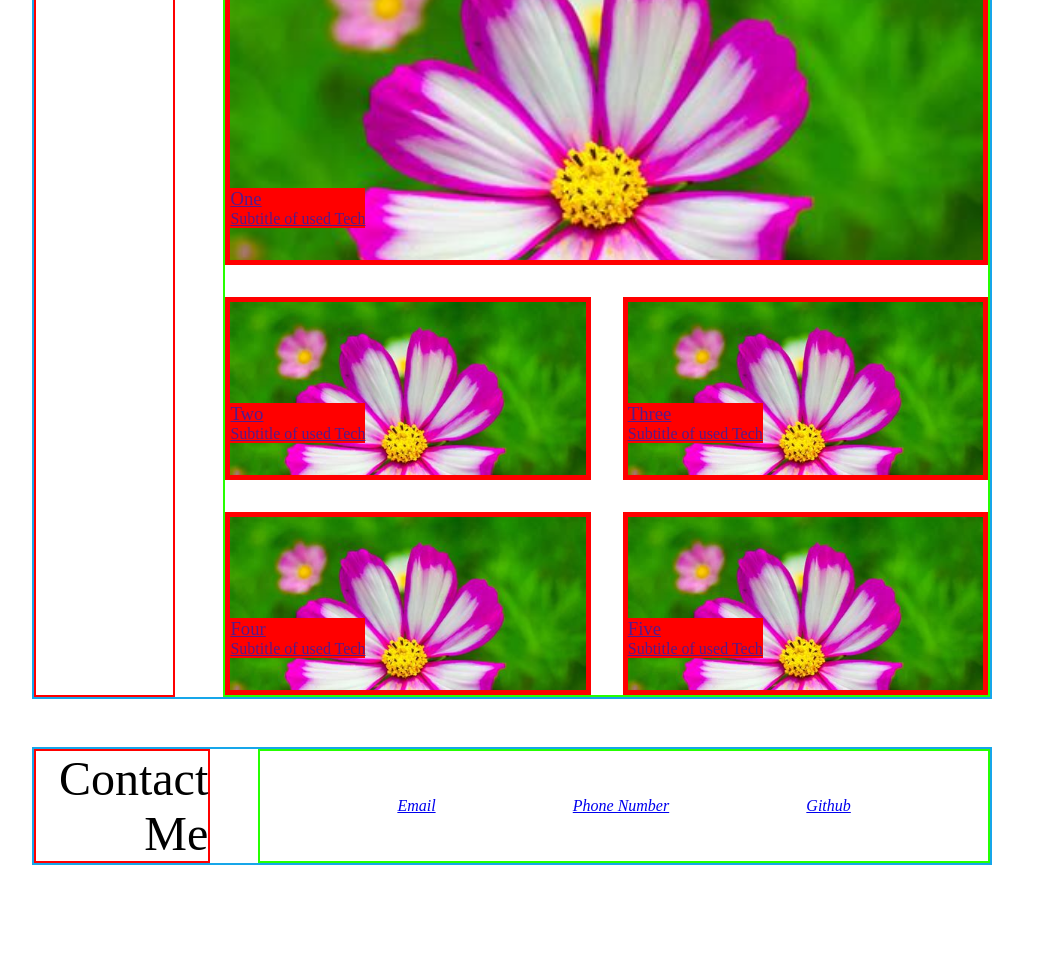
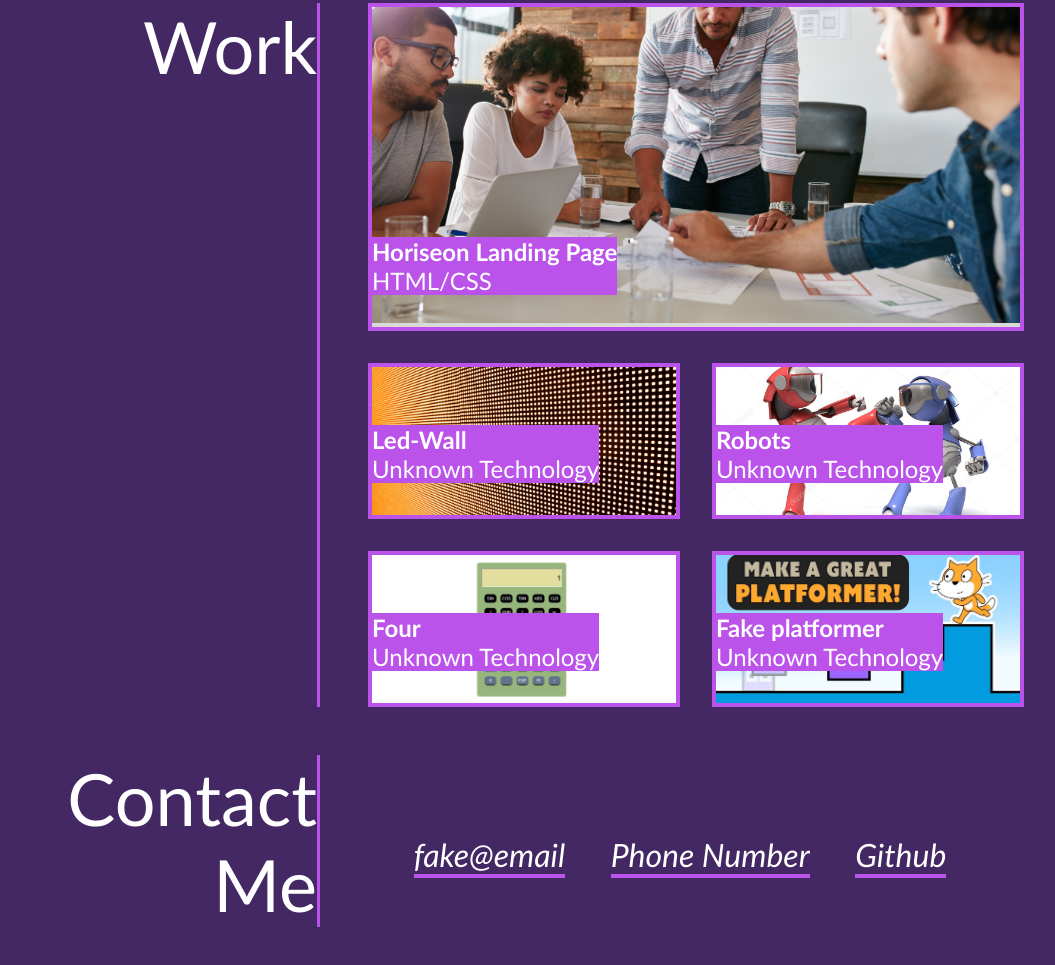
Before and after one commit to Alejandro-jpeg/Challenge-2, a plain HTML site: page index.html in a window 1280 px wide. Shown: the part 827-1792 px from the top of the page, without its empty margins (128-1183 px from the left). Before the commit the page ends 1740 px from the top, so only its background shows below. Drawn offline with Linux system fonts and the light colour scheme.

Commit message:
added some new images to the cards, fixed the placeholders

```diff
--- a/Assets/style.css
+++ b/Assets/style.css
@@ -1,32 +1,50 @@
 /* Universal Styles */
-
-
-h1{
-    font-weight: bold;
-    font-size: 3em;
+:root{
+    --main-bg-color: #432863;
+    --header-bg-color: #5d3f79;
+    --accent-color:#bb53eb;
+    --text-color:#ffffff;
 }
 
-h2{
-    font-size: 3em;
+*{
+    font-family:'Trebuchet MS', 'Lucida Sans Unicode', 'Lucida Grande', 'Lucida Sans', Arial, sans-serif;
+    color: var(--text-color);
 }
 
 
 header{
-    border: solid 2px red;
+    background-color: var(--header-bg-color);
 }
 
+body{
+    background-color: var(--main-bg-color);
+}
+
+.myname{
+    font-weight: bold;
+    font-size: 3em;
+    background-color: var(--accent-color);
+    padding-right: 10vw;
+}
+
+h3{
+    font-weight: bold;
+    font-size: 1.5em;
+}
+
+p{
+    font-size:1.5em;
+}
 
 .introduction{
     display: flex;
     flex-wrap: wrap;
-    padding:3em;
+    padding:3vw;
     justify-content: space-between;
 }
 
 nav{
     font-size: 1.5em;
-    width: 50%;
-    border: solid 2px black;
 }
 
 nav ul{
@@ -36,27 +54,60 @@ nav ul{
     justify-content: flex-end;
 }
 
-nav ul li{
+.nav-item{
     margin: 1em;
+    border-bottom: 3px solid var(--accent-color);
+    padding-top: 1em;
+}
+
+.nav-item a{
+    text-decoration: none;
+}
+
+.nav-item:hover{
+    background-color: var(--accent-color);
+    cursor: pointer;
+    transform: scale(1.5);
 }
 
 .hero{
     background-color: aliceblue;
+    background-image: url(./Images/Moon.jpg);
+    background-repeat: no-repeat;
+    background-size: cover;
+    background-position: center;
     display: flex;
     flex-wrap: wrap;
-    flex-direction: row;
-    justify-content: space-around;
+    justify-content: flex-end;
+    min-height: 350px;
+    padding: 2em;
 }
 .subtitle{
     align-self: flex-end;
+    font-size: 3em;
+    background-color: var(--accent-color);
+    padding-left: 10vw;
 }
 
 .profile-img{
     margin: 2em;
 }
 
+/* containers universal styles */
 
-/* containers universal styles */
+.container-title{
+    font-size: 3em;
+    text-align: right;
+    border-right: solid .3vw var(--accent-color);
+    flex: 0 0 6em;
+}
+
+.container{
+    gap: 3em;
+    display: flex;
+    margin-top: 3em;
+}
+
 
 @media (min-width: 700px) {
     .container{
@@ -64,22 +115,10 @@ nav ul li{
     }
 }
 
-.container-title{
-    text-align: right;
-    border: red 2px solid;
-    padding-left: 2em;
-}
-
-.container{
-    gap: 3em;
-    display: flex;
-    border: solid 2px  #16a6e9;
-    margin-top: 3em;
-}
-
-
-.content{
-    border: solid 2px #26ff00;
+@media (max-width: 700px){
+    .container{
+        flex-wrap: wrap;
+    }
 }
 
 
@@ -88,7 +127,7 @@ nav ul li{
  @media (min-width: 350px){
     .Work.container .content{
         display: grid;
-        grid-template-columns: 1fr 1fr;
+        grid-template-columns: repeat(2, 1fr);
         width: 100%;
         gap: 2em;
     }
@@ -103,31 +142,70 @@ nav ul li{
 
 
 .card-title{
-    background-color: #ff0000;
+    background-color: var(--accent-color);
     align-self: flex-end;
     margin-bottom: 2em;
 }
 
 .card{
     display: flex;
-    border: .35em solid red;
-    background-image: url(./Images/flower\ placheholder.jpg);
+    border: .25em solid var(--accent-color);
+    background-color: var(--accent-color);
     background-repeat: no-repeat;
+    background-position: center;
     background-size:cover;
     aspect-ratio: 2/1;
+    text-decoration: none;
+}
+
+#Work .content :hover{
+    cursor: pointer;
+    background-blend-mode:luminosity ;
+}
+
+#featured{
+    background-image: url(./Images/Screenshot.png)
+}
+
+#card2{
+    background-image: url(./Images/led-wall.jpg)
+}
+
+#card3{
+    background-image: url(./Images/robots.jpg)
+}
+
+
+#card4{
+    background-image: url(./Images/calculator.jpg)
+}
+
+
+#card5{
+    background-image: url(./Images/platformer.jpg)
 }
 
 
 /* Footer Section */
 
-#Footer .content{
+#Contact .content{
     display: flex;
     flex-wrap: wrap;
     width: 100%;
     justify-content: space-evenly;
     align-content: center;
+    font-size: 2em;
 }
 
-#Footer .container-title{
-    padding-left: 0;
+.contact-item{
+    border-bottom: solid .35vw var(--accent-color);
+    text-decoration: none;
+    color: var(--text-color);
+    padding-top: 1em;
 }
+
+.contact-item:hover{
+    background-color: var(--accent-color);
+    cursor: pointer;
+    transform: scale(1.5);
+}
--- a/index.html
+++ b/index.html
@@ -12,69 +12,75 @@
 
     <header>
         <section class="introduction">
-            <h1>Hi, Im Alejandro</h1>
+            <h1 class="myname" >Hi, Im Alejandro</h1>
             <nav>
                 <ul>
-                    <li> About me</li>
-                    <li>Work</li>
-                    <li>Contact Info</li>
+                    <li class="nav-item"><a href="#About"> About me</a></li>
+                    <li class="nav-item"><a href="#Work">Work</a></li>
+                    <li class="nav-item"><a href="#Contact">Contact Info</a></li>
                 </ul>
             </nav>
         </section>
         <div class="hero">
-            <img class="profile-img" src="http://via.placeholder.com/250" alt="a picture of me">
-            <h2 class="subtitle" >Subtitle</h2>
+            <!-- <img class="profile-img" src="http://via.placeholder.com/250" alt="a picture of me"> -->
+            <h2 class="subtitle" >I love the internet!</h2>
         </div>
     </header>
 
     <main>
         <section id="About" class= "Aboutme container">
             <aside class="container-title"><h2>About Me</h2></aside>
-            <div class="content"><p>Lorem ipsum dolor sit amet, consectetur adipiscing elit, sed do eiusmod tempor incididunt ut labore et dolore magna aliqua. Id neque aliquam vestibulum morbi. Massa vitae tortor condimentum lacinia. Bibendum enim facilisis gravida neque convallis.
-                Lorem ipsum dolor sit amet, consectetur adipiscing elit, sed do eiusmod tempor incididunt ut labore et dolore magna aliqua. Id neque aliquam vestibulum morbi. Massa vitae tortor condimentum lacinia.
-                Lorem ipsum dolor sit amet, consectetur adipiscing elit, sed do eiusmod tempor incididunt ut labore et dolore magna aliqua. Id neque aliquam vestibulum morbi. Massa vitae tortor condimentum lacinia.
+            <div class="content"><p>
+                Hello, I'm Alejandro, I'm a digital art student with a particular interest in Net-Art, I love being on the internet and discovering weird, fun and innovative websites, I decided I wanted to be part
+                of the fun and started creating Web-projects, i would like to make my corner of the internet a little bit more fun!. And I would like to make yours fun too.
             </p></div>
         </section>
 
         <section id="Work" class ="Work container">
             <aside class="container-title"><h2>Work</h2></aside>
             <div class="content">
-                <a href="" id="featured" class="card">
-                    <div class="card-title"><h3> One</h3>
-                        <p>Subtitle of used Tech</p>
+
+                <a href="https://alejandro-jpeg.github.io/Horiseon-Landing-Page/" id="featured" class="card">
+                    <div class="card-title"><h3> Horiseon Landing Page</h3>
+                        <p>HTML/CSS</p>
                     </div>
                 </a>
-                <a href="" class="card">
-                    <div class="card-title"><h3> Two</h3>
-                        <p>Subtitle of used Tech</p>
+
+                <a id="card2" href="#" class="card">
+                    <div class="card-title"><h3> Led-Wall</h3>
+                        <p>Unknown Technology</p>
                     </div>
                 </a>
-                <a href="" class="card">
-                <div class="card-title"><h3> Three</h3>
-                    <p>Subtitle of used Tech</p>
+
+                <a id="card3" href="#" class="card">
+                <div class="card-title"><h3> Robots</h3>
+                    <p>Unknown Technology</p>
                 </div>
                 </a>
-                <a href="" class="card">
+
+                <a id="card4" href="#" class="card">
                     <div class="card-title"><h3> Four</h3>
-                        <p>Subtitle of used Tech</p>
+                        <p>Unknown Technology</p>
                     </div>
                 </a>
-                <a href="" class="card">
-                    <div class="card-title"><h3> Five</h3>
-                        <p>Subtitle of used Tech</p>
+
+                <a id="card5" href="#" class="card">
+                    <div class="card-title"><h3> Fake platformer</h3>
+                        <p>Unknown Technology</p>
                     </div>
                 </a>
+
             </div>
         </section>
 
     </main>
 
-    <footer id="Footer" class="Footer container">
+    <footer id="Contact" class="Footer container">
         <aside class="container-title"><h2>Contact Me</h2></aside>
         <address class="content">
-            <a href="mailto:email@gmail.com">Email</a>
-            <a href="tel:+542265481">Phone Number</a>
-            <a href="https://github.com/Alejandro-jpeg">Github</a>
+            <a class="contact-item" href="mailto:email@gmail.com">fake@email</a>
+            <a class="contact-item" href="tel:+55555555555">Phone Number</a>
+            <a class="contact-item" href="https://github.com/Alejandro-jpeg">Github</a>
         </address>
     </footer>
 
```
Also changed, not shown: Assets/Images/Moon.jpg (added), Assets/Images/Screenshot.png (added), Assets/Images/calculator.jpg (added), Assets/Images/led-wall.jpg (added), Assets/Images/platformer.jpg (added), Assets/Images/robots.jpg (added).
